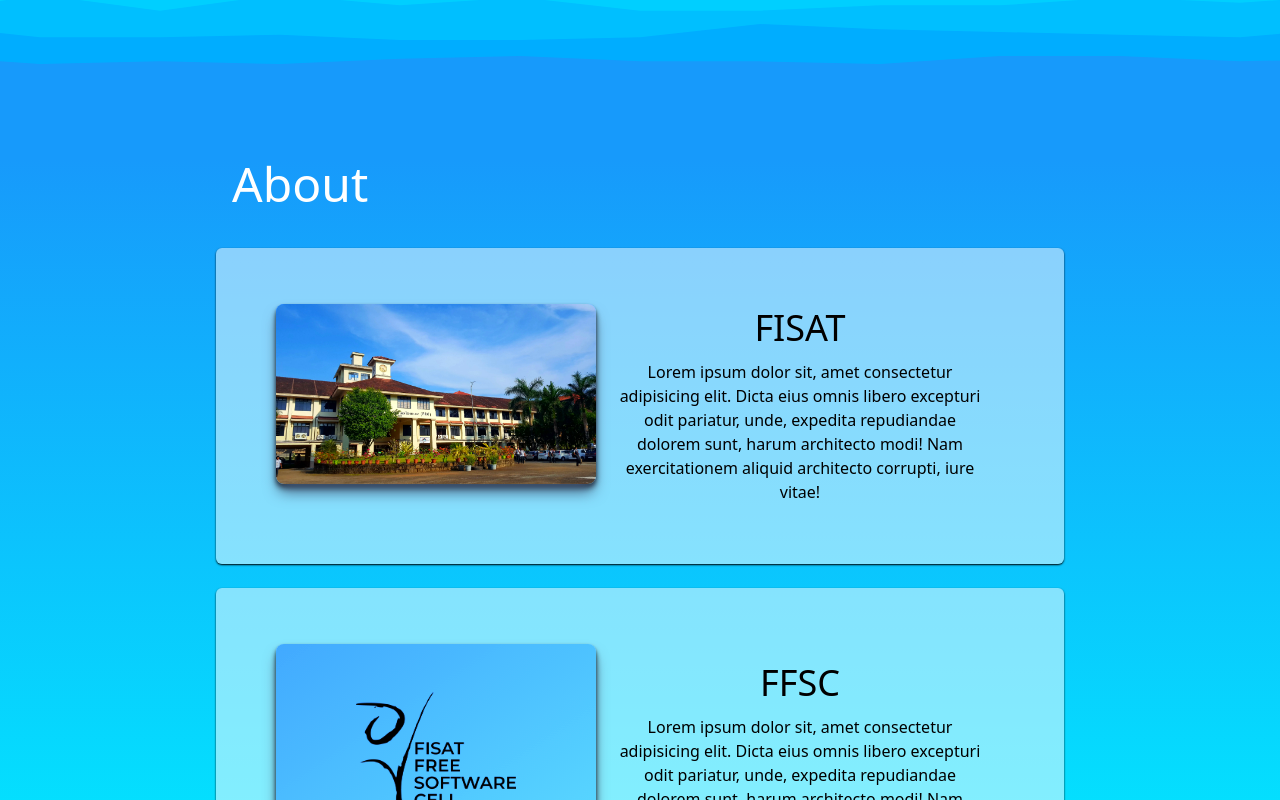
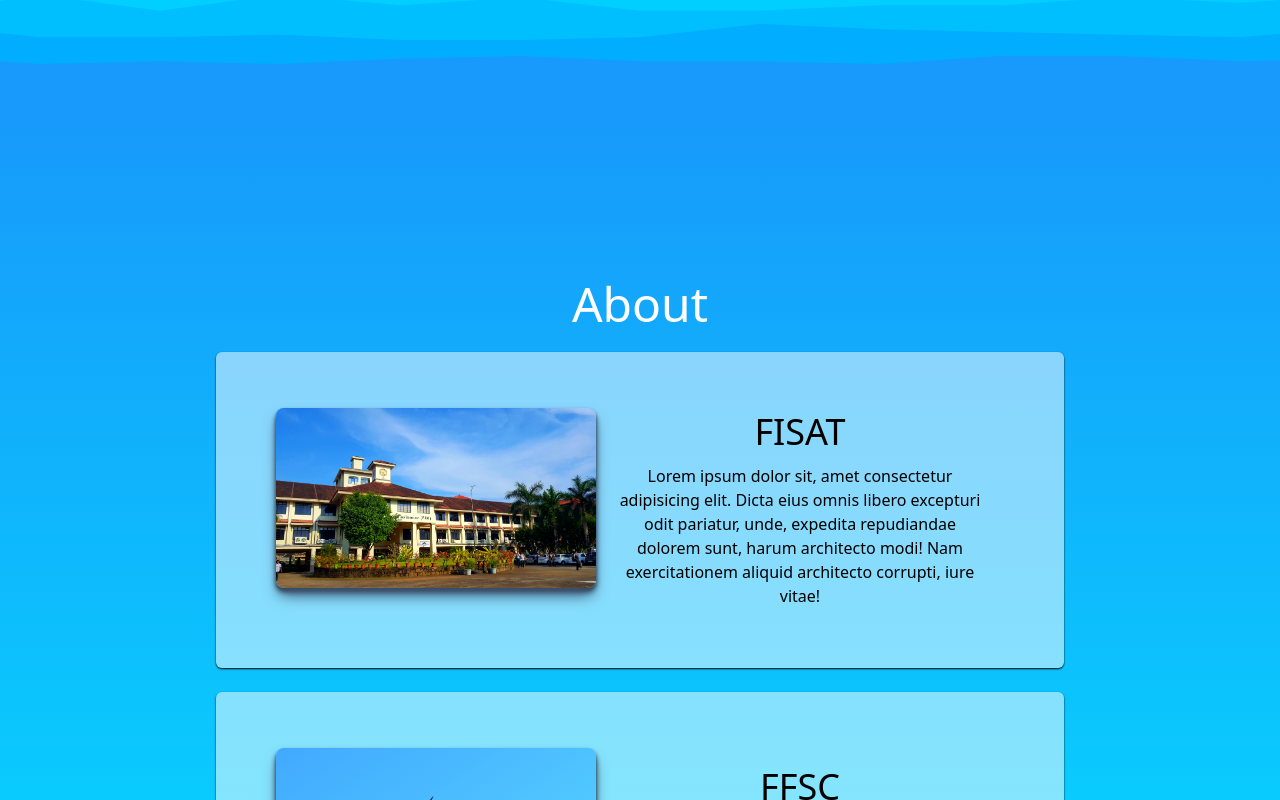
Before and after one commit to ICEFOSS/icefoss, a React (Create React App) app: page / in a window 1280 px wide. Shown: the part 1080-1880 px from the top of the page. Built offline with nearby package versions, Linux system fonts and the light colour scheme.

Commit message:
add: top&bottom padding to about

```diff
--- a/src/components/about.js
+++ b/src/components/about.js
@@ -2,8 +2,9 @@
 
 export default class About extends Component {
     render() {
-        return <>
-            <h2 className='text-5xl my-10 ml-10' id='About'>About</h2>
+        return (
+            <div className="py-40">
+                <h2 className='text-5xl text-center' id='About'>About</h2>
                 <AboutEachSection
                     imgSrc='/assets/fisat.webp'
                     title="FISAT"
@@ -15,7 +16,10 @@
                     title="FFSC"
                     desc="Lorem ipsum dolor sit, amet consectetur adipisicing elit. Dicta eius omnis libero excepturi odit pariatur, unde, expedita repudiandae dolorem sunt, harum architecto modi! Nam exercitationem aliquid architecto corrupti, iure vitae!"
                 />
-        </>;
+                <br />
+                <br />
+            </div>
+        )
     }
 }
 
@@ -24,7 +28,7 @@
         <div className='bg-opacity-50 bg-white shadow-sm shadow-black p-3 lg:p-10 rounded-md my-6 lg:m-6'>
             <div className='text-black flex flex-wrap flex-col md:flex-row justify-center'>
                 <div className={`lg:w-5/12 mt-4 mb-10 w-fit from-blue-400 to-sky-300 bg-gradient-to-br bg-opacity-10 shadow-md shadow-black rounded-lg saturate-150 customname`}>
-                    <img className={`aspect-auto rounded-lg ${props.p} shadow-slate-600 shadow-lg`} src={props.imgSrc} alt='photo' />
+                    <img className={`aspect-auto rounded-lg ${props.p} shadow-slate-600 shadow-lg h-full`} src={props.imgSrc} alt='photo' />
                 </div>
                 <div className='lg:w-6/12 items-center text-black lg:mx-3 flex flex-col justify-center'>
                     <h3 className='text-4xl'>{props.title}</h3>
```
Lines whose indentation alone changed are shown as unchanged.
